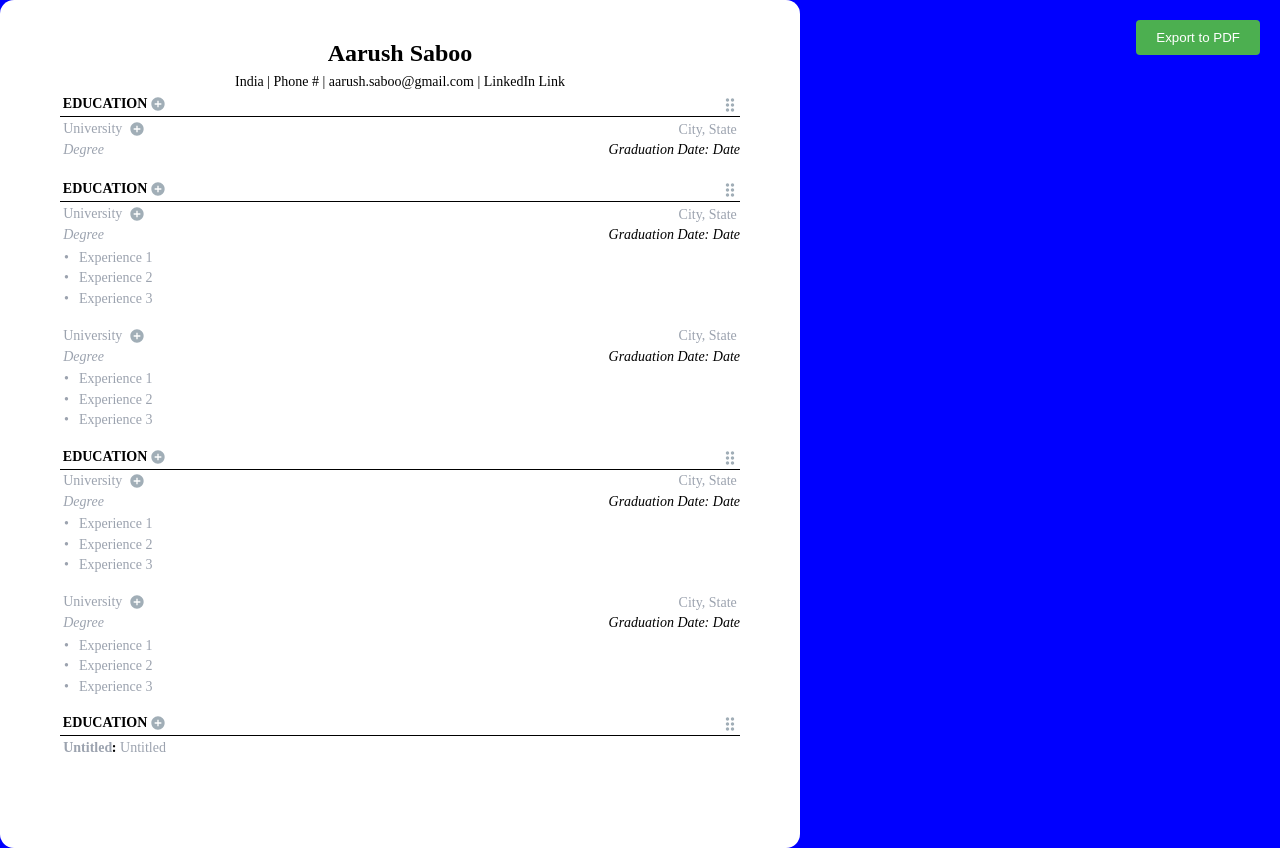
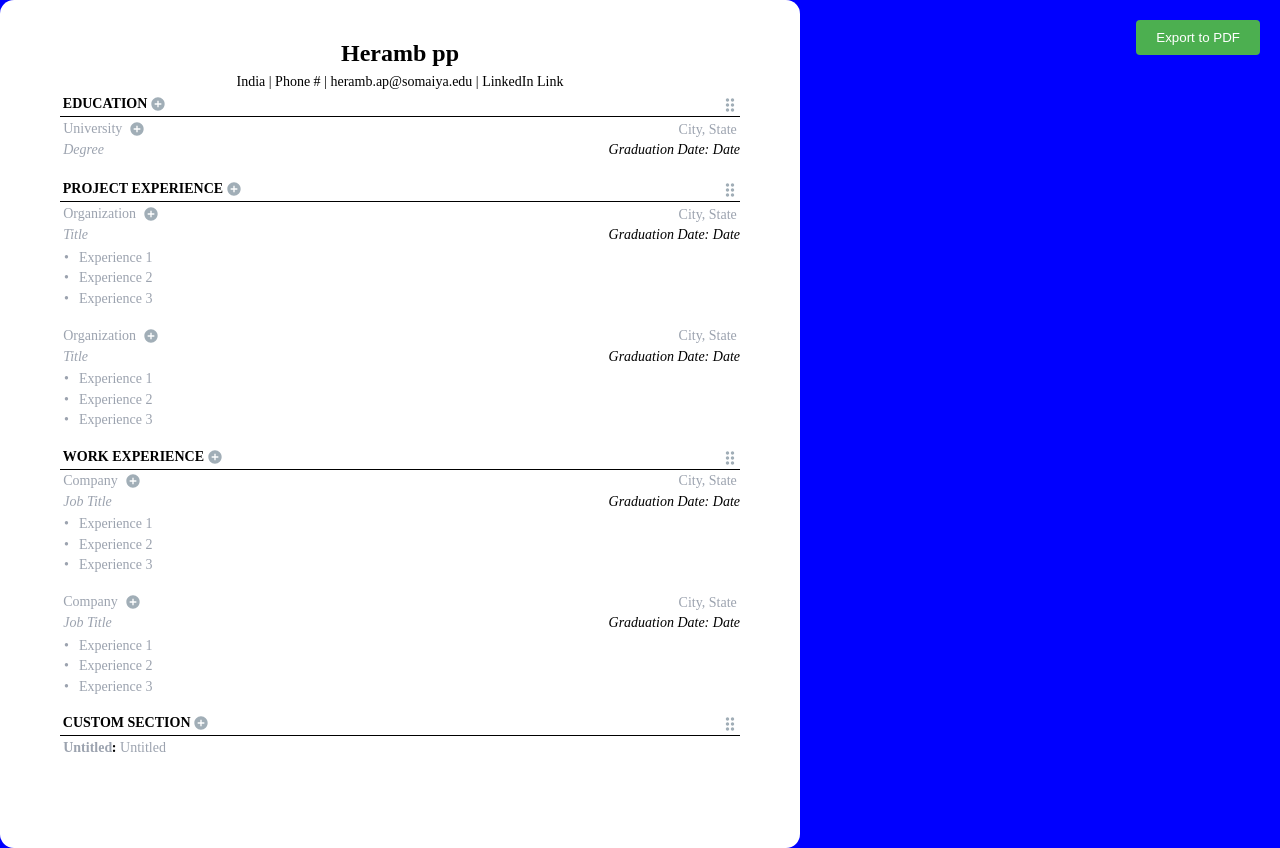
Before and after one commit to aarushsaboo/resume-frontend, a React (Create React App) app: page / in a window 1280 px wide. Built offline with nearby package versions, Linux system fonts and the light colour scheme; the HTML template or start-up script is replaced by a standard one.

Commit message:
Passing the prop to ensure correct names of each thing. gonna change bulletContainer next.

```diff
--- a/src/components/Degree/Degree.js
+++ b/src/components/Degree/Degree.js
@@ -1,12 +1,12 @@
 import styles from './Degree.module.css';
 
-const Degree = ({leftIconStyles, rightIconStyles}) => {
+const Degree = ({degree, leftIconStyles, rightIconStyles}) => {
   return (
     <div className={styles.degree}>
       <div className={styles.part1}>
         <div className={leftIconStyles}></div>
         <div className={styles.text}>
-          <p>Degree</p>
+          <p>{degree}</p>
         </div>
         <div className={rightIconStyles}></div>
       </div>
--- a/src/components/Heading/Heading.js
+++ b/src/components/Heading/Heading.js
@@ -1,12 +1,12 @@
 import styles from './Heading.module.css';
 
-const Heading = ({leftIconStyles, rightIconStyles}) => {
+const Heading = ({heading, leftIconStyles, rightIconStyles}) => {
   return (
     <div className={styles.heading}>
       <div className={styles.part1}>
         <div className={leftIconStyles}></div>
         <p>
-          <strong>EDUCATION</strong>
+          <strong>{heading}</strong>
         </p>
         <div className={styles.rightIcon}>
           <svg
--- a/src/components/Organization/Organization.js
+++ b/src/components/Organization/Organization.js
@@ -1,6 +1,6 @@
 import styles from './Organization.module.css';
 
-const Organization = ({leftIconStyles, rightIconStyles, hasTopMargin = false}) => {
+const Organization = ({organization, leftIconStyles, rightIconStyles, hasTopMargin = false}) => {
   return (
     <div
       className={styles.organization}
@@ -10,7 +10,7 @@ const Organization = ({leftIconStyles, rightIconStyles, hasTopMargin = false}) =
         <div className={styles.textContent}>
           <div className={leftIconStyles}></div>
           <div className={styles.text}>
-            <p>University</p>
+            <p>{organization}</p>
           </div>
           <div className={rightIconStyles}></div>
         </div>
--- a/src/pages/ResumeWorkspace/ResumeWorkspace.js
+++ b/src/pages/ResumeWorkspace/ResumeWorkspace.js
@@ -54,15 +54,18 @@ const ResumeWorkspace = () => {
         />
         <div className={styles.education}>
           <Heading
+            heading={"EDUCATION"}
             leftIconStyles={styles.leftIcon}
             rightIconStyles={styles.rightIcon}
           />
           <div className={styles.container}>
             <Organization
+              organization={"University"}
               leftIconStyles={styles.leftIcon}
               rightIconStyles={styles.rightIcon}
             />
             <Degree
+              degree={"Degree"}
               leftIconStyles={styles.leftIcon}
               rightIconStyles={styles.rightIcon}
             />
@@ -70,27 +73,32 @@ const ResumeWorkspace = () => {
         </div>
         <div className={styles.projectExperience}>
           <Heading
+            heading={"PROJECT EXPERIENCE"}
             leftIconStyles={styles.leftIcon}
             rightIconStyles={styles.rightIcon}
           />
           <div className={styles.container}>
             {/* first company */}
             <Organization
+              organization={"Organization"}
               leftIconStyles={styles.leftIcon}
               rightIconStyles={styles.rightIcon}
             />
             <Degree
+              degree={"Title"}
               leftIconStyles={styles.leftIcon}
               rightIconStyles={styles.rightIcon}
             />
             <BulletContainer />
             {/* second company */}
             <Organization
+              organization={"Organization"}
               leftIconStyles={styles.leftIcon}
               rightIconStyles={styles.rightIcon}
               hasTopMargin={true}
             />
             <Degree
+              degree={"Title"}
               leftIconStyles={styles.leftIcon}
               rightIconStyles={styles.rightIcon}
             />
@@ -99,33 +107,41 @@ const ResumeWorkspace = () => {
         </div>
         <div className={styles.leadershipExperience}>
           <Heading
+            heading={"WORK EXPERIENCE"}
             leftIconStyles={styles.leftIcon}
             rightIconStyles={styles.rightIcon}
           />
           {/* first company */}
           <Organization
+            organization={"Company"}
             leftIconStyles={styles.leftIcon}
             rightIconStyles={styles.rightIcon}
           />
           <Degree
+            degree={"Job Title"}
             leftIconStyles={styles.leftIcon}
             rightIconStyles={styles.rightIcon}
           />
           <BulletContainer />
           {/* second company */}
           <Organization
+            organization={"Company"}
             leftIconStyles={styles.leftIcon}
             rightIconStyles={styles.rightIcon}
             hasTopMargin={true}
           />
           <Degree
+            degree={"Job Title"}
             leftIconStyles={styles.leftIcon}
             rightIconStyles={styles.rightIcon}
           />
-          <BulletContainer />
+          <BulletContainer
+            bullet={["My first point", "My second point", "My third point"]}
+          />
         </div>
         <div className={styles.customSection}>
           <Heading
+            heading={"CUSTOM SECTION"}
             leftIconStyles={styles.leftIcon}
             rightIconStyles={styles.rightIcon}
           />
--- a/src/pages/ResumeWorkspace/components/Personal/Personal.js
+++ b/src/pages/ResumeWorkspace/components/Personal/Personal.js
@@ -6,7 +6,7 @@ const Personal = ({leftIconStyles, rightIconStyles}) => {
       <div className={styles.name}>
         <div className={leftIconStyles}></div>
         <p>
-          <strong>Aarush Saboo</strong>
+          <strong>Heramb pp</strong>
         </p>
 
         <div className={rightIconStyles}></div>
@@ -14,7 +14,7 @@ const Personal = ({leftIconStyles, rightIconStyles}) => {
       <div className={styles.container}>
         <div className={styles.otherPersonalDetails}>
           <div className={leftIconStyles}></div>
-          <p>India | Phone # | aarush.saboo@gmail.com | LinkedIn Link</p>
+          <p>India | Phone # | heramb.ap@somaiya.edu | LinkedIn Link</p>
           <div className={rightIconStyles}></div>
         </div>
       </div>
```
